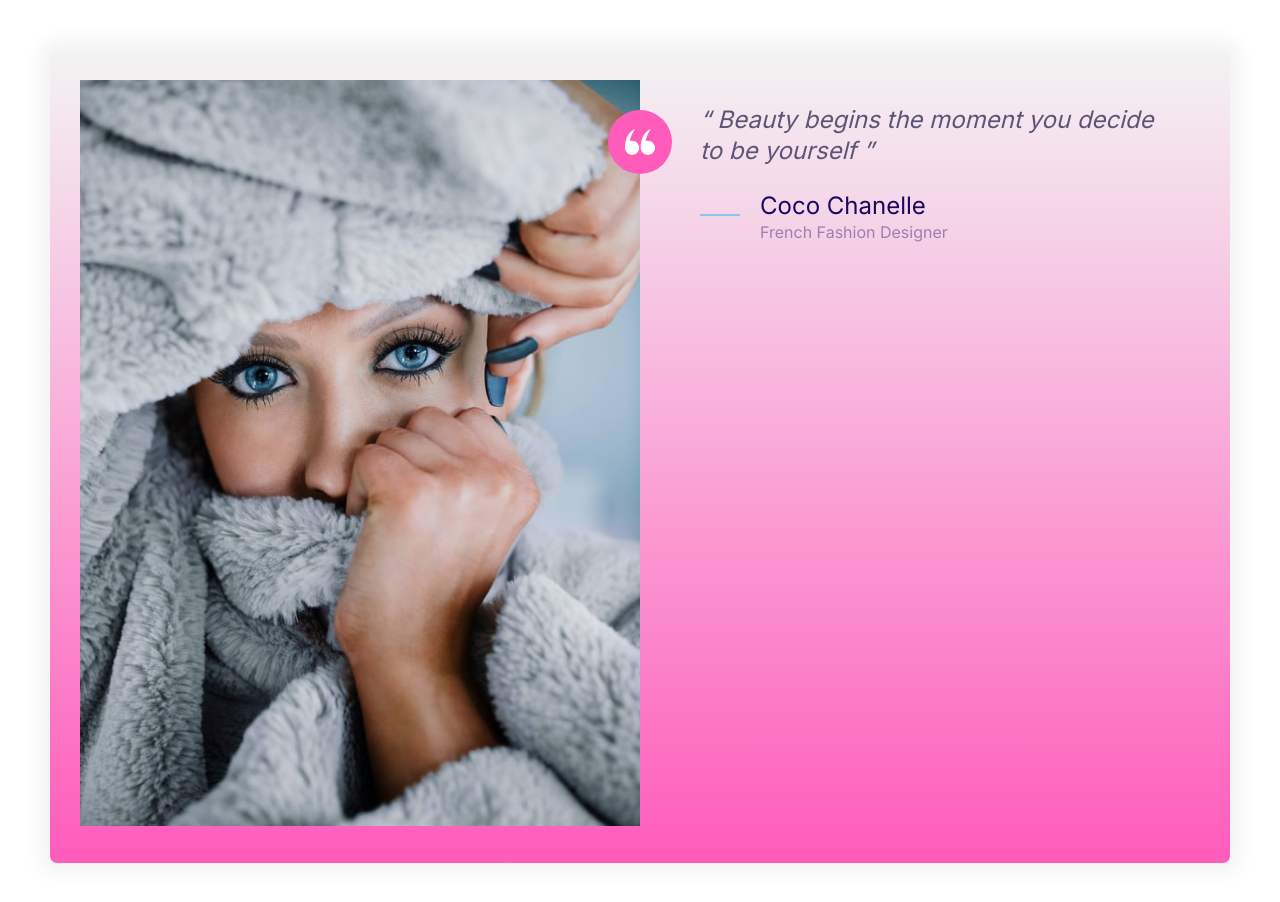
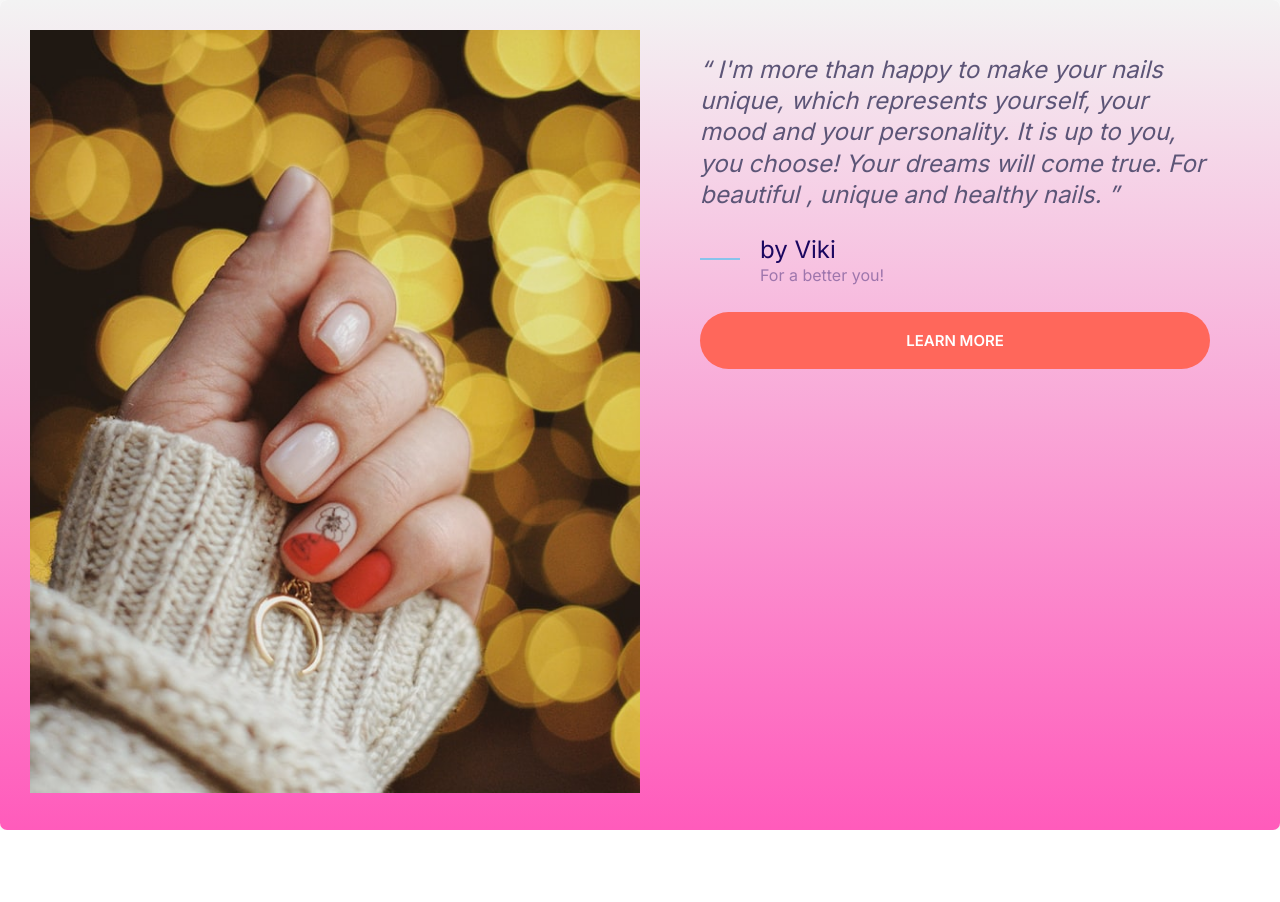
Before and after one commit to csabajuhasz/Beauty, a plain HTML site: page index.html in a window 1280 px wide. After the commit the page ends 830 px from the top, so only its background shows below. Drawn offline with Linux system fonts and the light colour scheme.

Commit message:
nail card

```diff
--- a/index.html
+++ b/index.html
@@ -14,25 +14,23 @@
     <link rel="stylesheet" href="css/styles.css" />
     <title>Viki Beauty</title>
   </head>
-  <body style="padding: 5rem">
+  <body>
     <div class="card testimonial">
       <div class="grid grid--1x2">
         <div class="testimonial__image">
           <img
             class="testimonial__image"
-            src="images/image1.jpg"
-            alt=" A beautiful women"
+            src="images/nails3.jpg"
+            alt=" A beautyful manicure"
           />
-          <span class="icon-container icon-container--accent">
-            <svg class="icon icon--white icon--small">
-              <use xlink:href="images/sprite.svg#quotes"></use>
-            </svg>
-          </span>
         </div>
 
         <blockquote class="quote">
           <p class="quote__text">
-            Beauty begins the moment you decide to be yourself
+            I'm more than happy to make your nails unique, which represents
+            yourself, your mood and your personality. It is up to you, you
+            choose! Your dreams will come true. For beautiful , unique and
+            healthy nails.
           </p>
           <footer>
             <div class="media">
@@ -42,11 +40,12 @@
                 </svg>
               </div>
               <div class="media__body">
-                <h3 class="media__title quote__author">Coco Chanelle</h3>
-                <p class="auhtor__description">French Fashion Designer</p>
+                <h3 class="media__title quote__author">by Viki</h3>
+                <p class="auhtor__description">For a better you!</p>
               </div>
             </div>
           </footer>
+          <button class="btn btn--secondary btn--block">Learn More</button>
         </blockquote>
       </div>
     </div>
```
Also changed, not shown: components/nail.html (added, +33 -0 lines).
